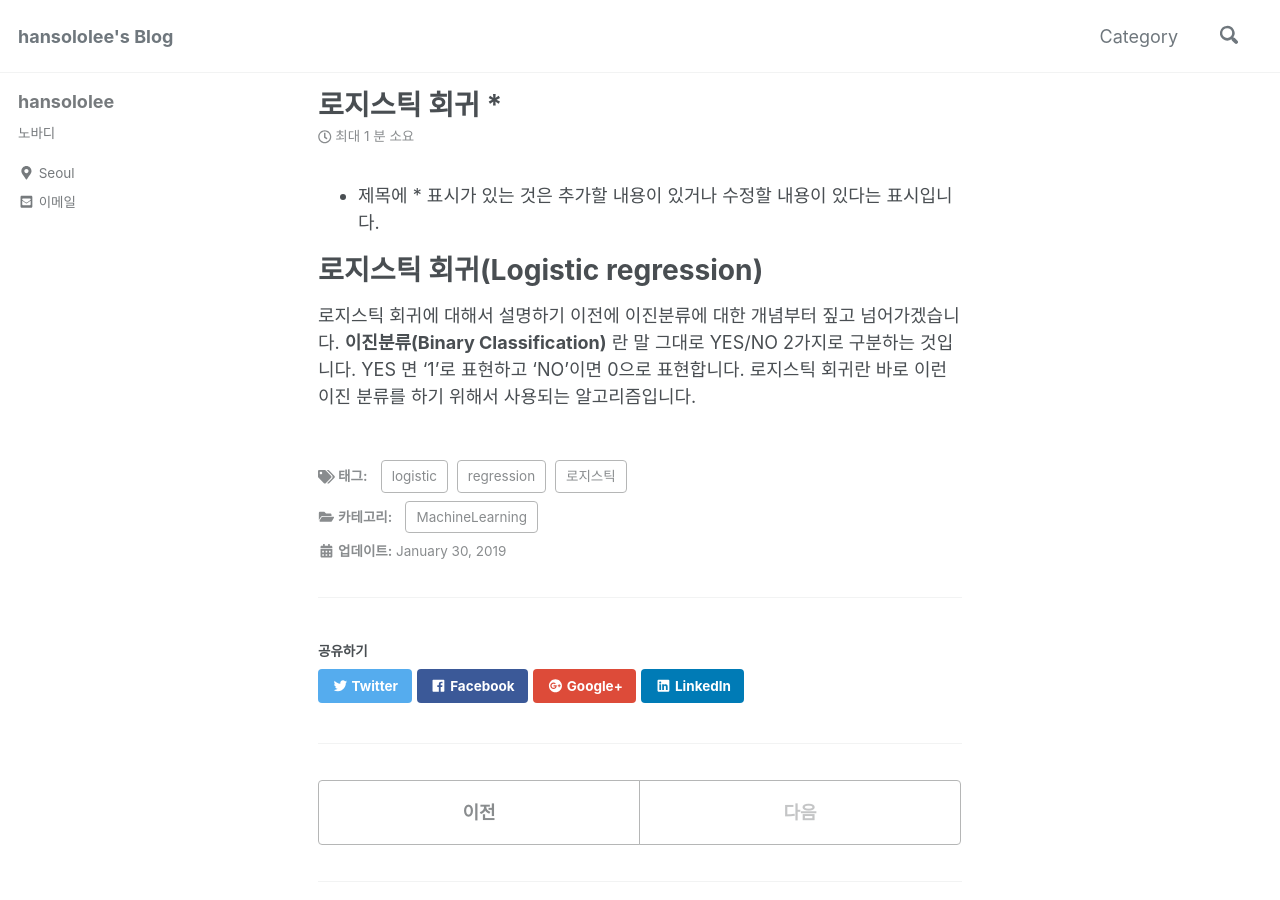
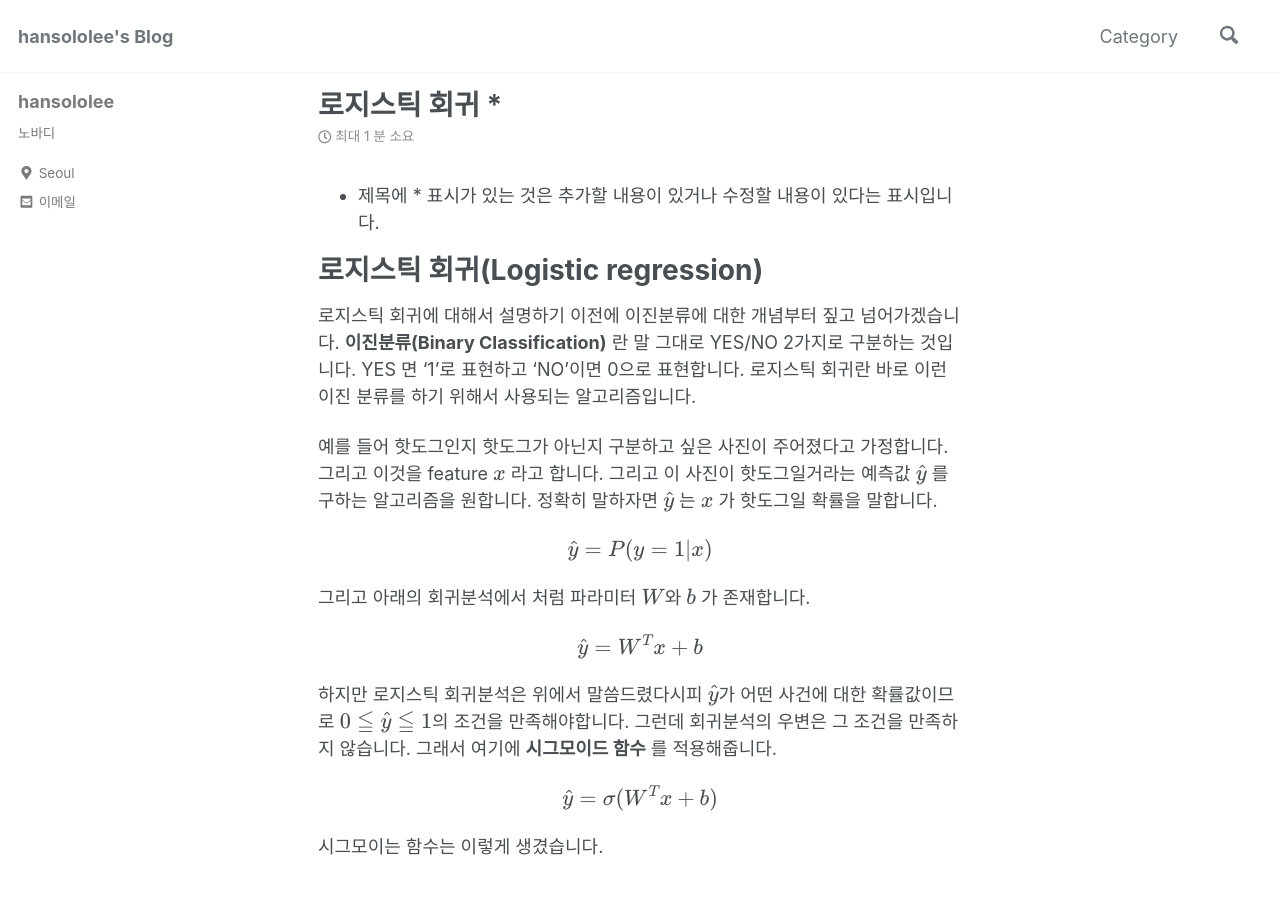
Before and after one commit to arisongha/hansololee.github.io, a Jekyll site: the page built from _posts/2019-01-30-logistic_regression.md, in a window 1280 px wide and 900 px high. Built offline with Jekyll 4.4.1, drawn with Linux system fonts in a browser that asks for light colours; cached includes are drawn as plain includes; nearby versions of some CDN libraries; formulas are drawn with MathJax 3.

Commit message:
Update 2019-01-30-logistic_regression.md

```diff
--- a/_posts/2019-01-30-logistic_regression.md
+++ b/_posts/2019-01-30-logistic_regression.md
@@ -15,3 +15,21 @@ categories:
 
 로지스틱 회귀에 대해서 설명하기 이전에 이진분류에 대한 개념부터 짚고 넘어가겠습니다. **이진분류(Binary Classification)** 란 말 그대로 YES/NO 2가지로 구분하는 것입니다. YES 면 '1'로 표현하고 'NO'이면 0으로 표현합니다.
 로지스틱 회귀란 바로 이런 이진 분류를 하기 위해서 사용되는 알고리즘입니다.
+
+예를 들어 핫도그인지 핫도그가 아닌지 구분하고 싶은 사진이 주어졌다고 가정합니다. 그리고 이것을 feature $$x$$ 라고 합니다. 그리고 이 사진이 핫도그일거라는 예측값 $$\hat y$$ 를 구하는 알고리즘을 원합니다. 정확히 말하자면 $$\hat y$$ 는 $$x$$ 가 핫도그일 확률을 말합니다.
+
+$$\hat y = P(y=1|x)$$
+
+그리고 아래의 회귀분석에서 처럼 파라미터 $$W$$와 $$b$$ 가 존재합니다.
+
+$$\hat y = W^Tx + b$$
+
+하지만 로지스틱 회귀분석은 위에서 말씀드렸다시피 $$\hat y$$가 어떤 사건에 대한 확률값이므로 $$0 \leqq \hat y \leqq 1$$의 조건을 만족해야합니다. 그런데 회귀분석의 우변은 그 조건을 만족하지 않습니다. 그래서 여기에 **시그모이드 함수** 를 적용해줍니다.
+
+$$\hat y = \sigma (W^Tx + b)$$
+
+시그모이는 함수는 이렇게 생겼습니다.
+
+<br/>
+<center><img data-action="zoom" src='{{ "/assets/img/logistic_regression_01.png" | relative_url }}' alt='absolute'></center>
+<br/>
```
